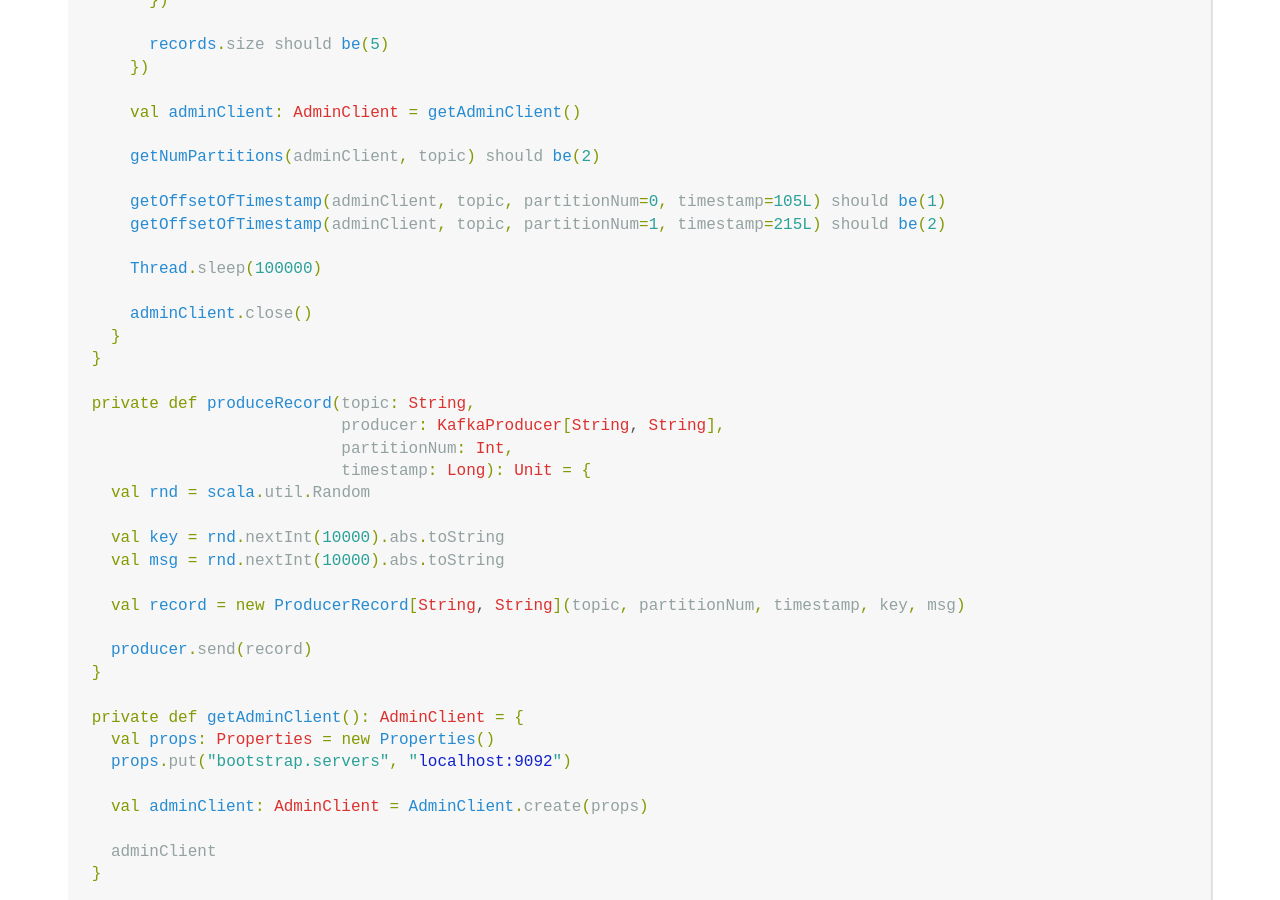
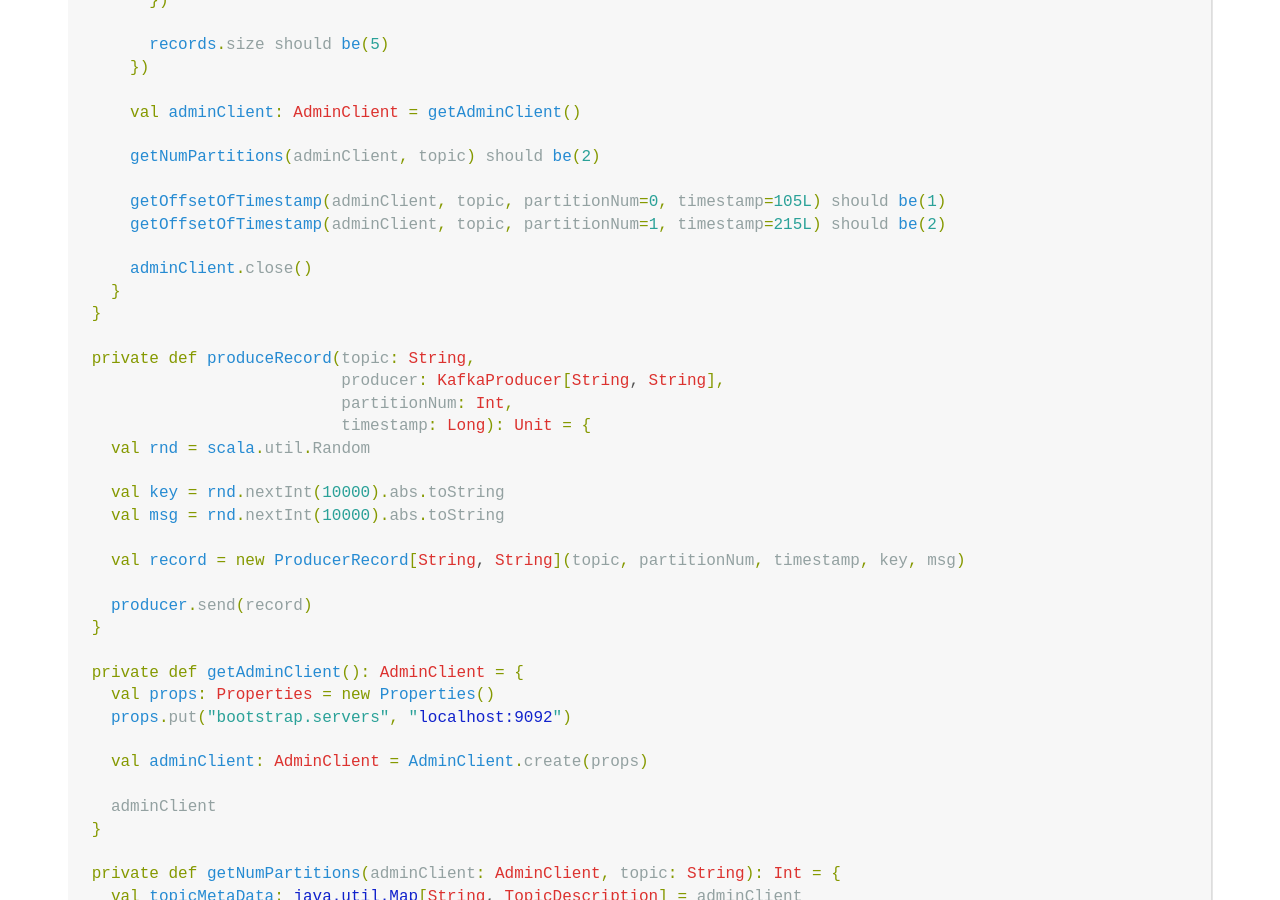
Before and after one commit to jason-heo/jason-heo.github.io, a Jekyll site: the page built from _posts/2021-12-19-kafka-unit-test.md, in a window 1280 px wide and 900 px high, scrolled down 3072 px. Built offline with Jekyll 4.4.1, drawn with Linux system fonts in a browser that asks for light colours; comment, search, counter and statistics services are not loaded.

Commit message:
불필요 sleep 삭제

```diff
--- a/_posts/2021-12-19-kafka-unit-test.md
+++ b/_posts/2021-12-19-kafka-unit-test.md
@@ -130,8 +130,6 @@ class EmbeddedKafkaTest extends FlatSpec with Matchers with EmbeddedKafka {
       getOffsetOfTimestamp(adminClient, topic, partitionNum=0, timestamp=105L) should be(1)
       getOffsetOfTimestamp(adminClient, topic, partitionNum=1, timestamp=215L) should be(2)
 
-      Thread.sleep(100000)
-
       adminClient.close()
     }
   }
```
